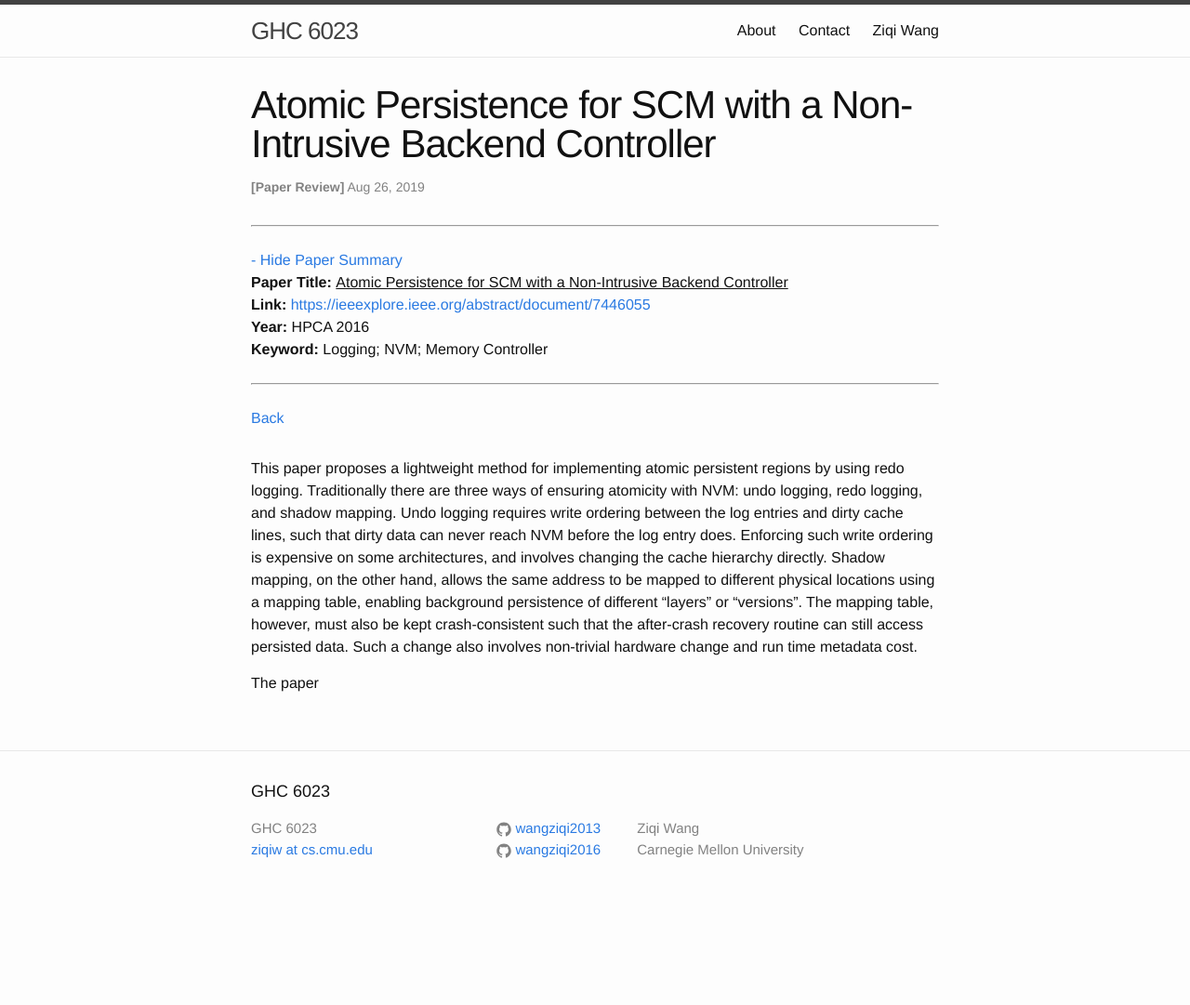
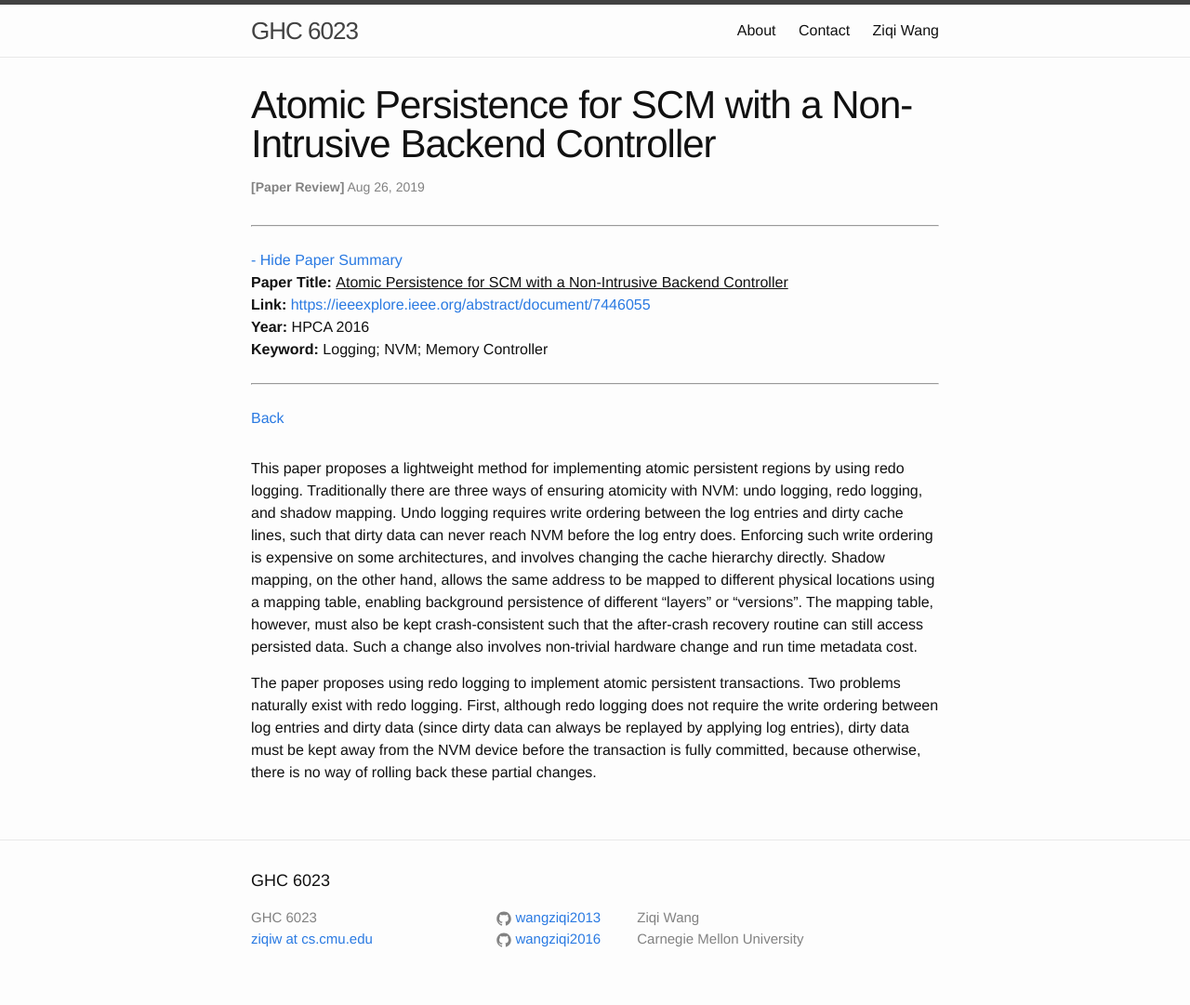
Before and after one commit to wangziqi2013/wangziqi2013.github.io, a Jekyll site: the page built from _posts/2019-08-26-atomic-persistence-for-scm.markdown, in a window 1280 px wide. Shown: the whole page at 93% size. Built offline with Jekyll 4.4.1, drawn with Linux system fonts in a browser that asks for light colours; before the commit the page ends 985 px from its top, so only the background shows below that.

Commit message:
Adding first problem

```diff
--- a/_posts/2019-08-26-atomic-persistence-for-scm.markdown
+++ b/_posts/2019-08-26-atomic-persistence-for-scm.markdown
@@ -22,4 +22,7 @@ a mapping table, enabling background persistence of different "layers" or "versi
 be kept crash-consistent such that the after-crash recovery routine can still access persisted data. Such a change also
 involves non-trivial hardware change and run time metadata cost.
 
-The paper
+The paper proposes using redo logging to implement atomic persistent transactions. Two problems naturally exist with
+redo logging. First, although redo logging does not require the write ordering between log entries and dirty data
+(since dirty data can always be replayed by applying log entries), dirty data must be kept away from the NVM device
+before the transaction is fully committed, because otherwise, there is no way of rolling back these partial changes.
```
